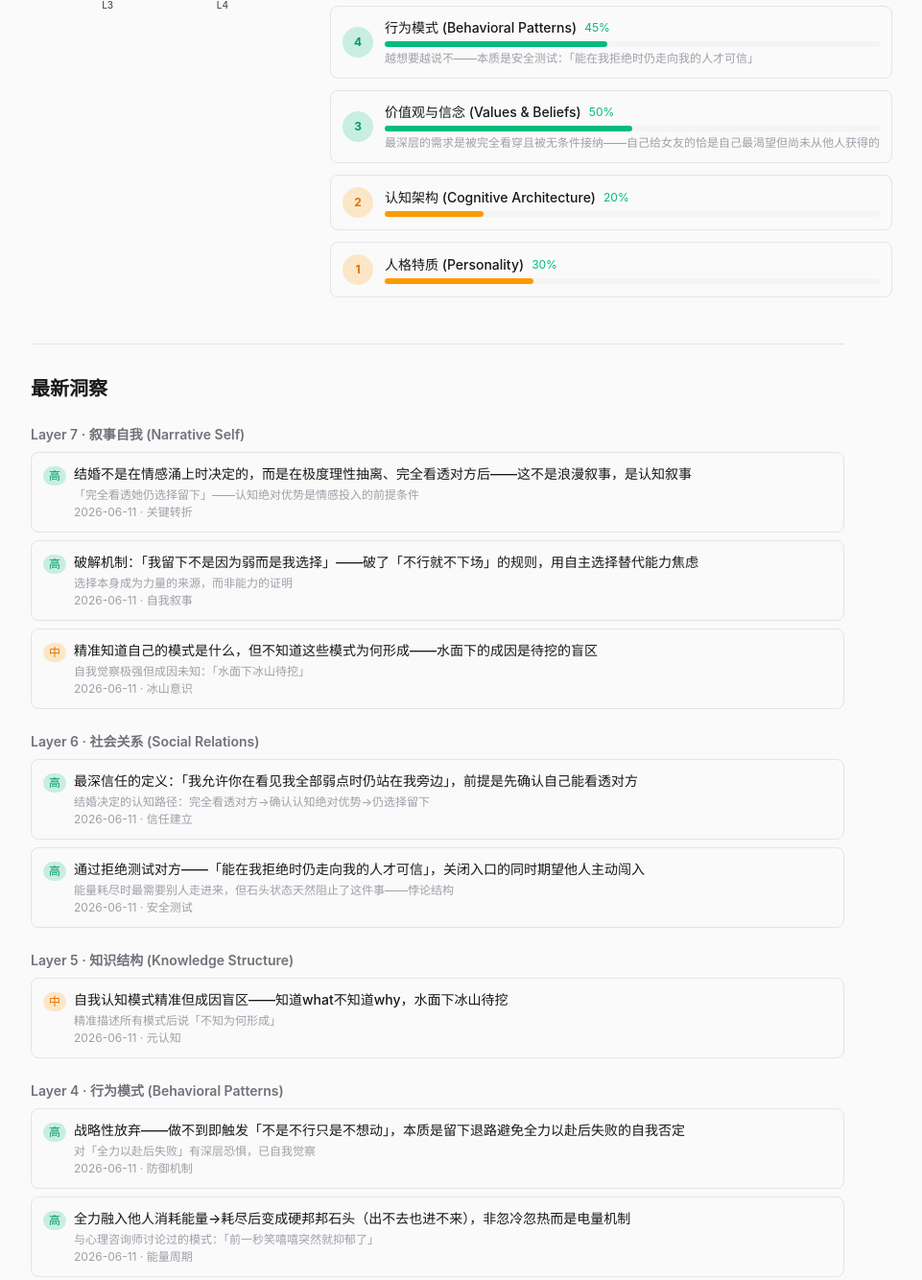
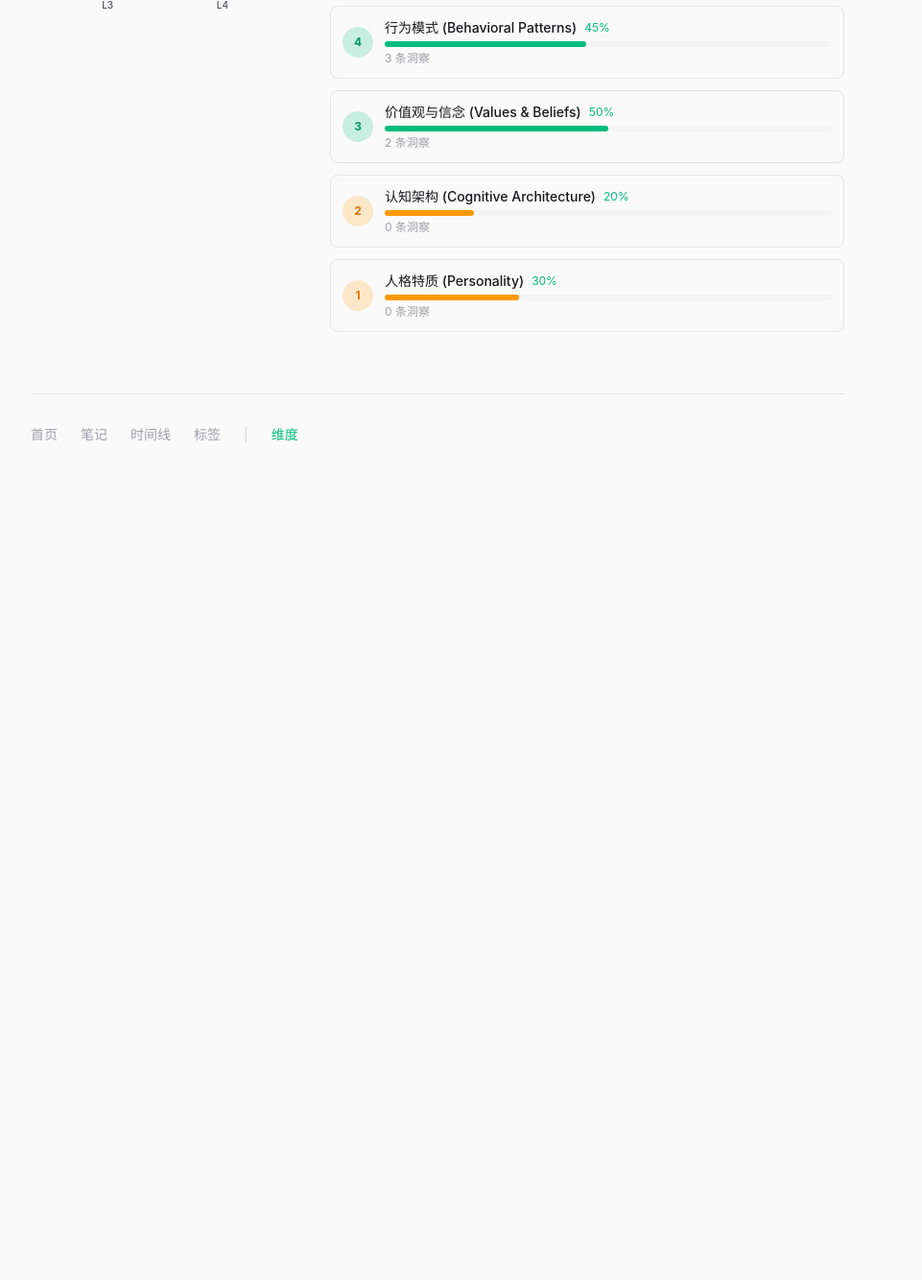
Before and after one commit to charlesJ721/digital-twin, an Astro site: page /digital-twin/dimensions in a window 1280 px wide. Shown: the part 510-1844 px from the top of the page at 96% size, without its empty margins (184-1145 px from the left). After the commit the page ends 1021 px from the top, so only its background shows below. Built offline with nearby package versions, Linux system fonts and the light colour scheme; Astro itself is replaced by a stand-in of ours.

Commit message:
fix: 维度页脱敏——仅展示填充率，洞察数据不出现在公开页面

```diff
--- /dev/null
+++ b/data/dimensions-public.json
@@ -0,0 +1,48 @@
+{
+  "version": "1.0",
+  "last_extraction": "2026-06-12T09:45:17.443971",
+  "layers": {
+    "1": {
+      "name": "人格特质 (Personality)",
+      "fill_rate": 30,
+      "status": "partial",
+      "insight_count": 0
+    },
+    "2": {
+      "name": "认知架构 (Cognitive Architecture)",
+      "fill_rate": 20,
+      "status": "partial",
+      "insight_count": 0
+    },
+    "3": {
+      "name": "价值观与信念 (Values & Beliefs)",
+      "fill_rate": 50,
+      "status": "partial",
+      "insight_count": 2
+    },
+    "4": {
+      "name": "行为模式 (Behavioral Patterns)",
+      "fill_rate": 45,
+      "status": "partial",
+      "insight_count": 3
+    },
+    "5": {
+      "name": "知识结构 (Knowledge Structure)",
+      "fill_rate": 20,
+      "status": "sparse",
+      "insight_count": 1
+    },
+    "6": {
+      "name": "社会关系 (Social Relations)",
+      "fill_rate": 45,
+      "status": "partial",
+      "insight_count": 2
+    },
+    "7": {
+      "name": "叙事自我 (Narrative Self)",
+      "fill_rate": 40,
+      "status": "partial",
+      "insight_count": 3
+    }
+  }
+}
--- a/data/dimensions.json
+++ /dev/null
@@ -1,131 +0,0 @@
-{
-  "version": "1.0",
-  "last_extraction": "2026-06-12T09:45:17.443971",
-  "total_sessions_processed": 1,
-  "layers": {
-    "1": {
-      "name": "人格特质 (Personality)",
-      "fill_rate": 30,
-      "status": "partial",
-      "latest_insights": []
-    },
-    "2": {
-      "name": "认知架构 (Cognitive Architecture)",
-      "fill_rate": 20,
-      "status": "partial",
-      "latest_insights": []
-    },
-    "3": {
-      "name": "价值观与信念 (Values & Beliefs)",
-      "fill_rate": 50,
-      "status": "partial",
-      "latest_insights": [
-        {
-          "date": "2026-06-11",
-          "dimension": "动机结构",
-          "insight": "被需要感是核心驱动力——必须比对方更优秀才能与自己和解",
-          "confidence": "high",
-          "evidence": "关系模式：需要确认自己对对方有价值、有用、不可替代"
-        },
-        {
-          "date": "2026-06-11",
-          "dimension": "核心需求",
-          "insight": "最深层的需求是被完全看穿且被无条件接纳——自己给女友的恰是自己最渴望但尚未从他人获得的",
-          "confidence": "high",
-          "evidence": "「我允许你在看见我全部弱点时仍站在我旁边」的双向性"
-        }
-      ]
-    },
-    "4": {
-      "name": "行为模式 (Behavioral Patterns)",
-      "fill_rate": 45,
-      "status": "partial",
-      "latest_insights": [
-        {
-          "date": "2026-06-11",
-          "dimension": "防御机制",
-          "insight": "战略性放弃——做不到即触发「不是不行只是不想动」，本质是留下退路避免全力以赴后失败的自我否定",
-          "confidence": "high",
-          "evidence": "对「全力以赴后失败」有深层恐惧，已自我觉察"
-        },
-        {
-          "date": "2026-06-11",
-          "dimension": "能量周期",
-          "insight": "全力融入他人消耗能量→耗尽后变成硬邦邦石头（出不去也进不来），非忽冷忽热而是电量机制",
-          "confidence": "high",
-          "evidence": "与心理咨询师讨论过的模式：「前一秒笑嘻嘻突然就抑郁了」"
-        },
-        {
-          "date": "2026-06-11",
-          "dimension": "矛盾表达",
-          "insight": "越想要越说不——本质是安全测试：「能在我拒绝时仍走向我的人才可信」",
-          "confidence": "high",
-          "evidence": "「我饿但我说不饿」是同一套逻辑"
-        }
-      ]
-    },
-    "5": {
-      "name": "知识结构 (Knowledge Structure)",
-      "fill_rate": 20,
-      "status": "sparse",
-      "latest_insights": [
-        {
-          "date": "2026-06-11",
-          "dimension": "元认知",
-          "insight": "自我认知模式精准但成因盲区——知道what不知道why，水面下冰山待挖",
-          "confidence": "medium",
-          "evidence": "精准描述所有模式后说「不知为何形成」"
-        }
-      ]
-    },
-    "6": {
-      "name": "社会关系 (Social Relations)",
-      "fill_rate": 45,
-      "status": "partial",
-      "latest_insights": [
-        {
-          "date": "2026-06-11",
-          "dimension": "信任建立",
-          "insight": "最深信任的定义：「我允许你在看见我全部弱点时仍站在我旁边」，前提是先确认自己能看透对方",
-          "confidence": "high",
-          "evidence": "结婚决定的认知路径：完全看透对方→确认认知绝对优势→仍选择留下"
-        },
-        {
-          "date": "2026-06-11",
-          "dimension": "安全测试",
-          "insight": "通过拒绝测试对方——「能在我拒绝时仍走向我的人才可信」，关闭入口的同时期望他人主动闯入",
-          "confidence": "high",
-          "evidence": "能量耗尽时最需要别人走进来，但石头状态天然阻止了这件事——悖论结构"
-        }
-      ]
-    },
-    "7": {
-      "name": "叙事自我 (Narrative Self)",
-      "fill_rate": 40,
-      "status": "partial",
-      "latest_insights": [
-        {
-          "date": "2026-06-11",
-          "dimension": "关键转折",
-          "insight": "结婚不是在情感涌上时决定的，而是在极度理性抽离、完全看透对方后——这不是浪漫叙事，是认知叙事",
-          "confidence": "high",
-          "evidence": "「完全看透她仍选择留下」——认知绝对优势是情感投入的前提条件"
-        },
-        {
-          "date": "2026-06-11",
-          "dimension": "自我叙事",
-          "insight": "破解机制：「我留下不是因为弱而是我选择」——破了「不行就不下场」的规则，用自主选择替代能力焦虑",
-          "confidence": "high",
-          "evidence": "选择本身成为力量的来源，而非能力的证明"
-        },
-        {
-          "date": "2026-06-11",
-          "dimension": "冰山意识",
-          "insight": "精准知道自己的模式是什么，但不知道这些模式为何形成——水面下的成因是待挖的盲区",
-          "confidence": "medium",
-          "evidence": "自我觉察极强但成因未知：「水面下冰山待挖」"
-        }
-      ]
-    }
-  }
-}
--- a/src/pages/dimensions/index.astro
+++ b/src/pages/dimensions/index.astro
@@ -1,6 +1,6 @@
 ---
 import Layout from '../../layouts/Layout.astro';
-import dimensions from '../../../data/dimensions.json';
+import dimensions from '../../../data/dimensions-public.json';
 
 const base = import.meta.env.BASE_URL;
 const layers = Object.entries(dimensions.layers).sort(([a], [b]) => Number(b) - Number(a));
@@ -109,42 +109,14 @@ function statusBg(status: string) {
                 <div class={`h-full rounded-full transition-all ${layer.fill_rate > 30 ? 'bg-emerald-500' : 'bg-amber-500'}`}
                   style={`width:${layer.fill_rate}%`}></div>
               </div>
-              {layer.latest_insights.length > 0 && (
-                <p class="text-xs text-zinc-400 dark:text-zinc-500 mt-1 truncate">
-                  {layer.latest_insights[layer.latest_insights.length - 1].insight}
-                </p>
-              )}
+              <p class="text-xs text-zinc-400 dark:text-zinc-500 mt-1">
+                {layer.insight_count} 条洞察
+              </p>
             </div>
           </div>
         ))}
       </div>
     </div>
-
-    <!-- Insights detail -->
-    <section class="border-t border-zinc-200 dark:border-zinc-800 pt-8">
-      <h2 class="text-xl font-semibold mb-6">最新洞察</h2>
-      {layers.filter(([, l]) => l.latest_insights.length > 0).map(([id, layer]) => (
-        <div class="mb-6">
-          <h3 class="text-sm font-semibold text-zinc-500 dark:text-zinc-400 mb-2">Layer {id} · {layer.name}</h3>
-          <div class="space-y-2">
-            {layer.latest_insights.map((insight: any, j: number) => (
-              <div class="p-3 rounded-lg border border-zinc-200 dark:border-zinc-800">
-                <div class="flex items-start gap-2">
-                  <span class={`shrink-0 mt-0.5 text-xs px-1.5 py-0.5 rounded-full ${insight.confidence === 'high' ? 'bg-emerald-500/20 text-emerald-600 dark:text-emerald-400' : 'bg-amber-500/20 text-amber-600 dark:text-amber-400'}`}>
-                    {insight.confidence === 'high' ? '高' : '中'}
-                  </span>
-                  <div>
-                    <p class="text-sm font-medium">{insight.insight}</p>
-                    <p class="text-xs text-zinc-400 dark:text-zinc-500 mt-1">{insight.evidence}</p>
-                    <p class="text-xs text-zinc-400 mt-0.5">{insight.date} · {insight.dimension}</p>
-                  </div>
-                </div>
-              </div>
-            ))}
-          </div>
-        </div>
-      ))}
-    </section>
 
     <!-- Nav footer -->
     <footer class="mt-16 pt-8 border-t border-zinc-200 dark:border-zinc-800 flex gap-6 text-sm text-zinc-400">
```
Also changed, not shown: 1 other file.
